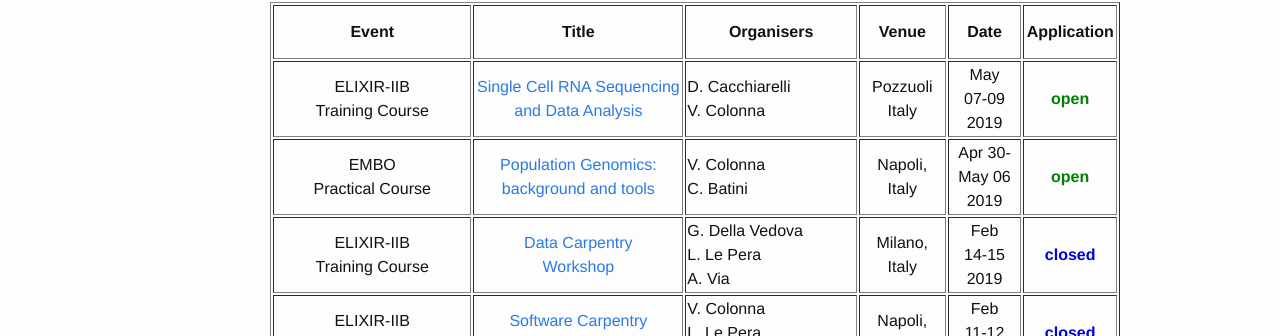
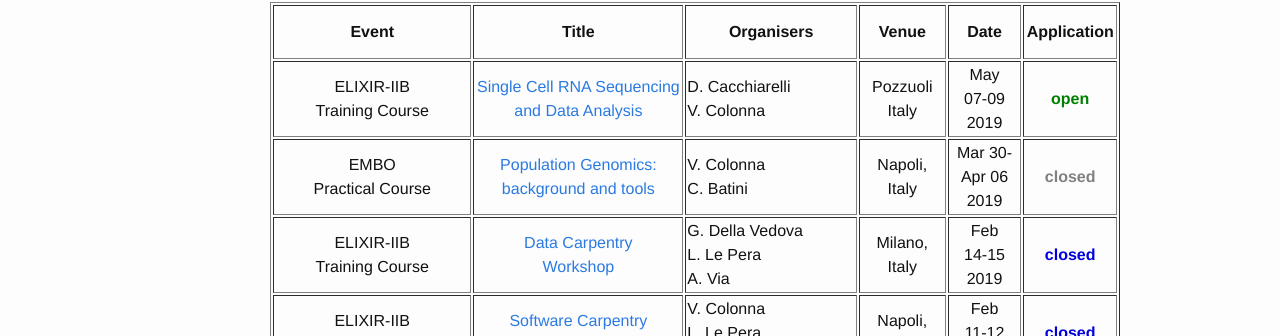
Before and after one commit to ELIXIR-IIB-training/website, a Jekyll site: the page built from _pages/01-all_events.md, in a window 1280 px wide. Shown: the part 223-559 px from the top of the page. Built offline with Jekyll 4.4.1, drawn with Linux system fonts in a browser that asks for light colours.

Commit message:
Update status

```diff
--- a/_pages/01-all_events.md
+++ b/_pages/01-all_events.md
@@ -26,8 +26,8 @@ permalink: /all_events_2018_2019/
    <td height="50" width="220" align="center"><a href="http://meetings.embo.org/event/19-population-genomics">Population Genomics: background and tools</a></td>
    <td height="50" width="150">V. Colonna<br>C. Batini</td>
    <td height="50" align="center">Napoli,<br>Italy</td>
-   <td height="50" width="75" align="center">Apr 30-<br>May 06<br>2019</td>
-   <td height="50" align="center"><font color="green"><b>open</b></font></td>
+   <td height="50" width="75" align="center">Mar 30-<br>Apr 06<br>2019</td>
+   <td height="50" align="center"><font color="grey"><b>closed</b></font></td>
 </tr>
    <tr>
 <td height="50" align="center">ELIXIR-IIB<br>Training Course</td>
```
